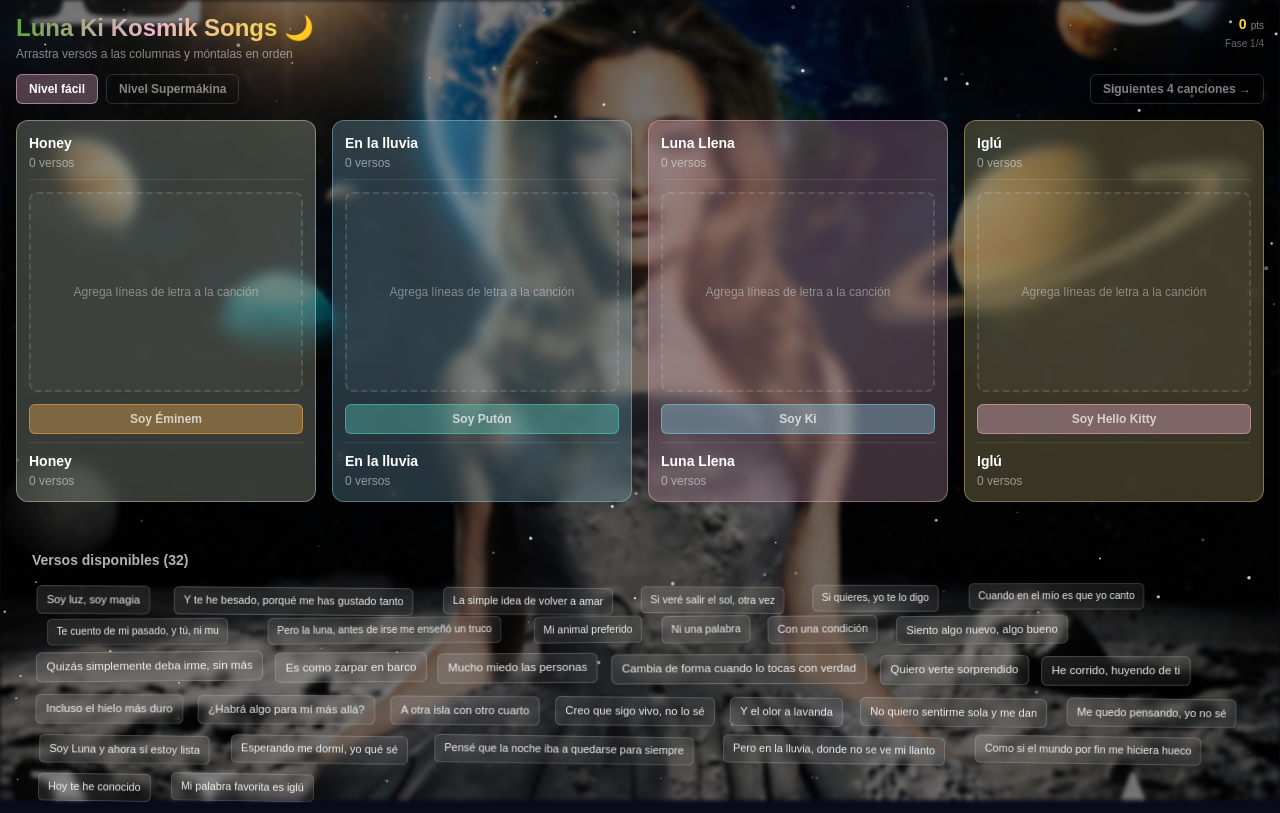
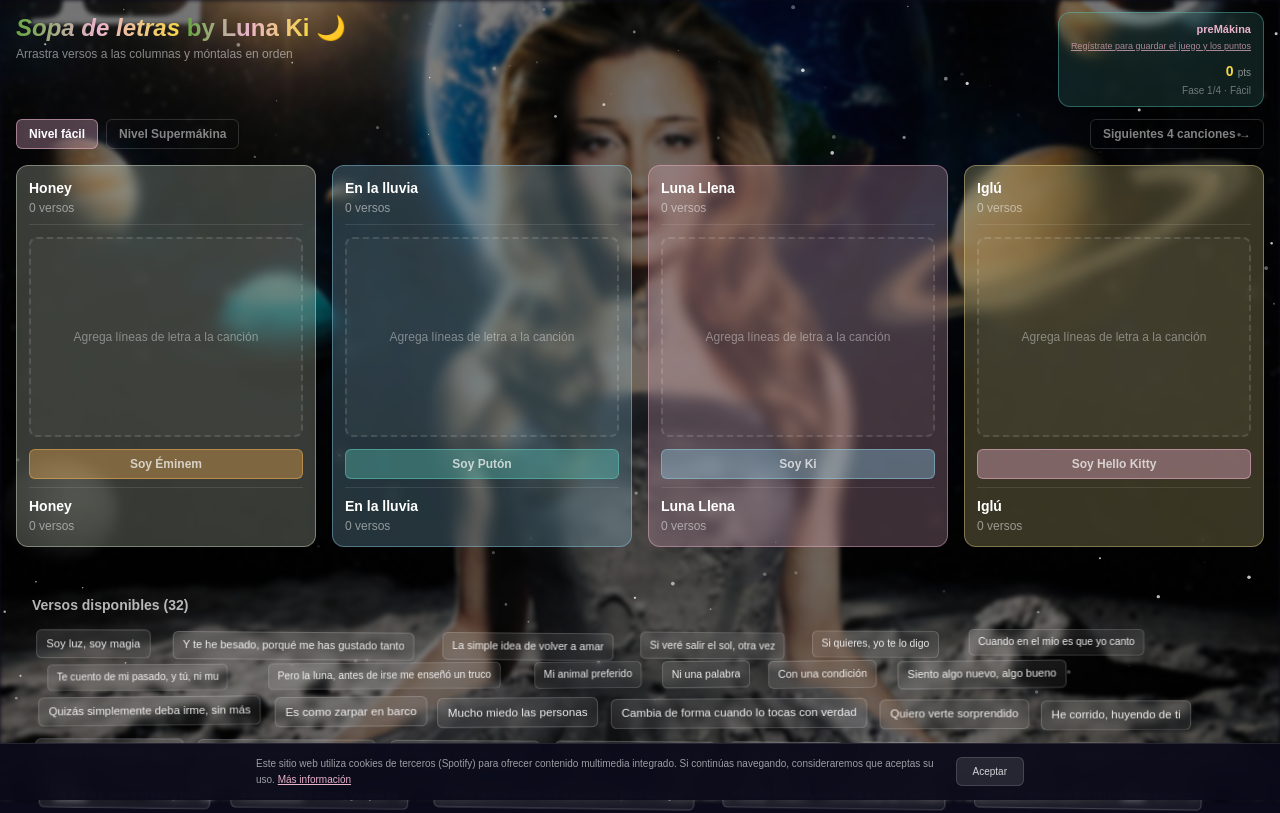
Before and after one commit to ginesgorriz-eng/luna-cosmic-songs, a Next.js app: page /juego in a window 1280 px wide. Shown: the top 813 px of the page. Built offline with nearby package versions, Linux system fonts and the light colour scheme.

Commit message:
feat: footer global, cookie banner, spotify persistence, game title, animations

```diff
--- a/src/app/layout.tsx
+++ b/src/app/layout.tsx
@@ -1,6 +1,8 @@
 import type { Metadata } from "next";
 import "./globals.css";
 import { SpotifyProvider } from "@/contexts/SpotifyContext";
+import Footer from "@/components/Footer";
+import CookieBanner from "@/components/CookieBanner";
 
 export const metadata: Metadata = {
   title: "Luna Ki Kosmik Songs — Portal de Makinas",
@@ -18,6 +20,8 @@ export default function RootLayout({
       <body className="font-futura antialiased bg-cosmic-bg text-white">
         <SpotifyProvider>
           {children}
+          <Footer />
+          <CookieBanner />
         </SpotifyProvider>
       </body>
     </html>
--- a/src/app/page.tsx
+++ b/src/app/page.tsx
@@ -1,6 +1,6 @@
 "use client";
 
-import { useState, useRef } from "react";
+import { useState } from "react";
 import { useRouter } from "next/navigation";
 import { motion } from "framer-motion";
 import Starfield from "@/components/Starfield";
@@ -9,7 +9,7 @@ import { useSpotify } from "@/contexts/SpotifyContext";
 
 export default function HomePage() {
   const router = useRouter();
-  const { spotifyUnlocked, iframeRef } = useSpotify();
+  const { spotifyUnlocked } = useSpotify();
   const [level, setLevel] = useState<"basico" | "avanzado">("basico");
   const [showSpotifyHint, setShowSpotifyHint] = useState(false);
 
@@ -88,7 +88,7 @@ export default function HomePage() {
             <p className="text-cosmic-pink text-[11px] font-semibold mt-1">— Luna 🌙</p>
           </motion.div>
 
-          {/* Spotify player — inline, flows with content */}
+          {/* Spotify player — portal target: SpotifyProvider renders the iframe here */}
           <motion.div
             variants={itemVariants}
             className="max-w-md mx-auto mb-5"
@@ -96,16 +96,7 @@ export default function HomePage() {
             <p className="text-white/40 text-xs text-center mb-2">
               Escucha CL34N. Dale al play para poder jugar
             </p>
-            <iframe
-              ref={iframeRef as React.RefObject<HTMLIFrameElement>}
-              style={{ borderRadius: 12, width: "100%", maxWidth: 400, margin: "0 auto", display: "block" }}
-              src="https://open.spotify.com/embed/album/4mGvnfMaCkGXo1LHWjiOmD?utm_source=generator&theme=0"
-              height={152}
-              frameBorder={0}
-              allowFullScreen
-              allow="autoplay; clipboard-write; encrypted-media; fullscreen; picture-in-picture"
-              loading="lazy"
-            />
+            <div id="spotify-portal-target" style={{ minHeight: 152 }} />
             {spotifyUnlocked && (
               <p className="text-center mt-2" style={{ color: "#68A542", fontSize: 12, fontWeight: 600 }}>
                 ✓ Spotify conectado — ¡Adelante!
@@ -223,13 +214,8 @@ export default function HomePage() {
             </div>
           </motion.div>
 
-          {/* Footer */}
-          <motion.p
-            variants={itemVariants}
-            className="text-center text-white/40 text-xs mt-8"
-          >
-            Luna Ki Kosmik Songs — Portal de Makinas
-          </motion.p>
+          {/* Spacer before global footer */}
+          <div className="mt-8" />
         </motion.div>
       </div>
     </>
--- a/src/app/registro/page.tsx
+++ b/src/app/registro/page.tsx
@@ -228,7 +228,7 @@ export default function RegistroPage() {
             }}
           >
             <p className="text-white text-center text-sm leading-relaxed">
-              Ola Mákina, a partir de ahora serás miembro oficial del Makina's Club de Luna.
+              Hola Mákina, a partir de ahora serás miembro oficial del Makina's Club de Luna.
               Recibirás información exclusiva, invitaciones a eventos privados, avisos de
               conciertos y eventos en tu zona, lanzamientos y mucho más.
             </p>
--- /dev/null
+++ b/src/components/CookieBanner.tsx
@@ -0,0 +1,49 @@
+"use client";
+
+import { useState, useEffect } from "react";
+
+export default function CookieBanner() {
+  const [visible, setVisible] = useState(false);
+
+  useEffect(() => {
+    // Show banner only if user hasn't accepted yet
+    // Using a simple state flag — cookies consent is stored in-memory per session
+    // since we don't set our own cookies, we just inform about third-party ones
+    const accepted = sessionStorage.getItem("cookies_accepted");
+    if (!accepted) {
+      setVisible(true);
+    }
+  }, []);
+
+  const handleAccept = () => {
+    sessionStorage.setItem("cookies_accepted", "1");
+    setVisible(false);
+  };
+
+  if (!visible) return null;
+
+  return (
+    <div className="fixed bottom-0 left-0 right-0 z-50 p-3 bg-[#0a0a1a]/95 border-t border-white/10 backdrop-blur-md">
+      <div className="max-w-3xl mx-auto flex flex-col sm:flex-row items-start sm:items-center gap-3">
+        <p className="text-white/60 text-[10px] leading-relaxed flex-1">
+          Este sitio web utiliza cookies de terceros (Spotify) para ofrecer contenido multimedia integrado.
+          Si continúas navegando, consideraremos que aceptas su uso.{" "}
+          <a
+            href="https://www.spotify.com/legal/cookies-policy/"
+            target="_blank"
+            rel="noopener noreferrer"
+            className="text-[#EAB3CB] hover:text-[#f5c7db] underline"
+          >
+            Más información
+          </a>
+        </p>
+        <button
+          onClick={handleAccept}
+          className="shrink-0 px-4 py-1.5 rounded-md bg-white/10 hover:bg-white/20 text-white/80 text-[10px] font-medium border border-white/15 transition-all"
+        >
+          Aceptar
+        </button>
+      </div>
+    </div>
+  );
+}
--- /dev/null
+++ b/src/components/Footer.tsx
@@ -0,0 +1,9 @@
+export default function Footer() {
+  return (
+    <footer className="relative z-20 text-center py-4 px-4">
+      <p className="text-white/30 text-[10px]">
+        Luna Ki Kosmik Songs — Portal de Makinas &copy; Luna Ki y Zokolski Art and Music Productions
+      </p>
+    </footer>
+  );
+}
--- a/src/components/TableroJuego.tsx
+++ b/src/components/TableroJuego.tsx
@@ -380,7 +380,8 @@ export default function TableroJuego({
           {/* Left: Title */}
           <div>
             <h1 className="text-xl md:text-2xl font-black leading-tight">
-              <span style={{ background: 'linear-gradient(90deg, #68A542, #EAB3CB, #F5D547)', WebkitBackgroundClip: 'text', WebkitTextFillColor: 'transparent', backgroundClip: 'text' }}>Luna Ki Kosmik Songs</span>{' '}
+              <span className="italic" style={{ background: 'linear-gradient(90deg, #68A542, #EAB3CB, #F5D547)', WebkitBackgroundClip: 'text', WebkitTextFillColor: 'transparent', backgroundClip: 'text' }}>Sopa de letras</span>{' '}
+              <span style={{ background: 'linear-gradient(90deg, #68A542, #EAB3CB, #F5D547)', WebkitBackgroundClip: 'text', WebkitTextFillColor: 'transparent', backgroundClip: 'text' }}>by Luna Ki</span>{' '}
               <span className="text-white">🌙</span>
             </h1>
             <p className="text-xs text-white/50 mt-0.5">
@@ -388,11 +389,17 @@ export default function TableroJuego({
             </p>
           </div>
 
-          {/* Score inline — minimal */}
-          <div className="shrink-0 ml-4 text-right">
-            <span className="text-sm font-black text-cosmic-purple">{score}</span>
-            <span className="text-[10px] text-white/50 ml-1">pts</span>
-            <p className="text-[10px] text-white/40">Fase {currentPhaseIndex + 1}/{phases.length}</p>
+          {/* Score + registro box */}
+          <div className="shrink-0 ml-4 backdrop-blur-sm rounded-xl px-3 py-2 text-right" style={{ background: "rgba(95,203,190,0.15)", border: "1px solid rgba(95,203,190,0.4)" }}>
+            <p className="text-[11px] font-bold text-[#EAB3CB]">preMákina</p>
+            <Link href="/registro" className="block text-[9px] text-[#EAB3CB]/70 hover:text-[#EAB3CB] mt-0.5 transition-colors underline">
+              Regístrate para guardar el juego y los puntos
+            </Link>
+            <p className="mt-1.5">
+              <span className="text-sm font-black text-cosmic-purple">{score}</span>
+              <span className="text-[10px] text-white/50 ml-1">pts</span>
+            </p>
+            <p className="text-[10px] text-white/40">Fase {currentPhaseIndex + 1}/{phases.length} · {level === 'basico' ? 'Fácil' : 'SuperMákina'}</p>
           </div>
         </motion.div>
 
@@ -475,14 +482,16 @@ export default function TableroJuego({
               strategy={rectSortingStrategy}
             >
               <div className="flex flex-wrap gap-1.5">
-                <AnimatePresence mode="popLayout">
+                <AnimatePresence>
                   {availableLines.length > 0 ? (
                     availableLines.map((linea, idx) => (
                       <motion.div
                         key={linea.id}
+                        layout
                         initial={{ opacity: 0, scale: 0.8 }}
-                        animate={{ opacity: 1, scale: 1, transition: { duration: 0.3 } }}
-                        exit={{ opacity: 0, scale: 0.8, transition: { duration: 0.3 } }}
+                        animate={{ opacity: 1, scale: 1 }}
+                        exit={{ opacity: 0, scale: 0.5 }}
+                        transition={{ duration: 0.35, ease: "easeInOut", layout: { duration: 0.3 } }}
                       >
                         <FichaFlotante
                           id={linea.id}
--- a/src/contexts/SpotifyContext.tsx
+++ b/src/contexts/SpotifyContext.tsx
@@ -1,6 +1,7 @@
 "use client";
 import { createContext, useContext, useState, useCallback, useRef, useEffect } from "react";
 import { usePathname } from "next/navigation";
+import { createPortal } from "react-dom";
 
 interface SpotifyContextType {
   spotifyUnlocked: boolean;
@@ -20,11 +21,13 @@ export function SpotifyProvider({ children }: { children: React.ReactNode }) {
   const [unlocked, setUnlocked] = useState(false);
   const pathname = usePathname();
   const iframeRef = useRef<HTMLIFrameElement>(null);
+  const [portalTarget, setPortalTarget] = useState<HTMLElement | null>(null);
 
   const handleUnlock = useCallback(() => {
     if (!unlocked) setUnlocked(true);
   }, [unlocked]);
 
+  // Listen for Spotify interaction
   useEffect(() => {
     const handleBlur = () => {
       if (iframeRef.current && document.activeElement === iframeRef.current) {
@@ -43,17 +46,24 @@ export function SpotifyProvider({ children }: { children: React.ReactNode }) {
     };
   }, [handleUnlock]);
 
+  // Watch for portal target on home page
+  useEffect(() => {
+    const check = () => {
+      const el = document.getElementById("spotify-portal-target");
+      setPortalTarget(el);
+    };
+    check();
+    // Re-check after navigation (DOM may not be ready immediately)
+    const timer = setTimeout(check, 100);
+    return () => clearTimeout(timer);
+  }, [pathname]);
+
   const isHomePage = pathname === "/";
 
-  return (
-    <SpotifyContext.Provider value={{ spotifyUnlocked: unlocked, iframeRef }}>
-      {/* On non-home pages: hidden iframe keeps Spotify session alive.
-          On home: no iframe here — home page renders its own inline. */}
-      {!isHomePage && (
-        <div style={{ position: "fixed", left: -9999, top: -9999, width: 1, height: 1, overflow: "hidden", pointerEvents: "none", visibility: "hidden" as const }}>
+  const iframeElement = (
     <iframe
-            ref={iframeRef}
-            style={{ borderRadius: 12, width: 400 }}
+      ref={iframeRef as React.RefObject<HTMLIFrameElement>}
+      style={{ borderRadius: 12, width: "100%", maxWidth: 400, margin: "0 auto", display: "block" }}
       src="https://open.spotify.com/embed/album/4mGvnfMaCkGXo1LHWjiOmD?utm_source=generator&theme=0"
       height={152}
       frameBorder={0}
@@ -61,8 +71,20 @@ export function SpotifyProvider({ children }: { children: React.ReactNode }) {
       allow="autoplay; clipboard-write; encrypted-media; fullscreen; picture-in-picture"
       loading="lazy"
     />
+  );
+
+  return (
+    <SpotifyContext.Provider value={{ spotifyUnlocked: unlocked, iframeRef }}>
+      {/* If home page has a portal target, render iframe there (visible, inline).
+          Otherwise render it off-screen to keep Spotify session alive. */}
+      {isHomePage && portalTarget
+        ? createPortal(iframeElement, portalTarget)
+        : (
+          <div style={{ position: "fixed", left: -9999, top: -9999, width: 1, height: 1, overflow: "hidden", pointerEvents: "none", visibility: "hidden" as const }}>
+            {iframeElement}
           </div>
-      )}
+        )
+      }
       {children}
     </SpotifyContext.Provider>
   );
```
Lines whose indentation alone changed are shown as unchanged.
